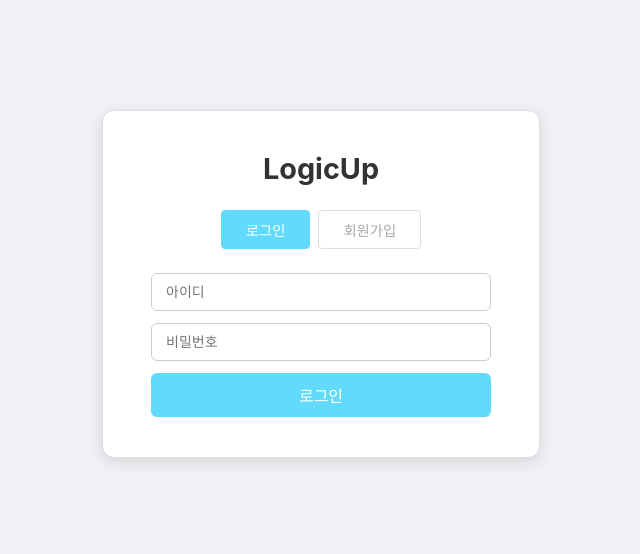
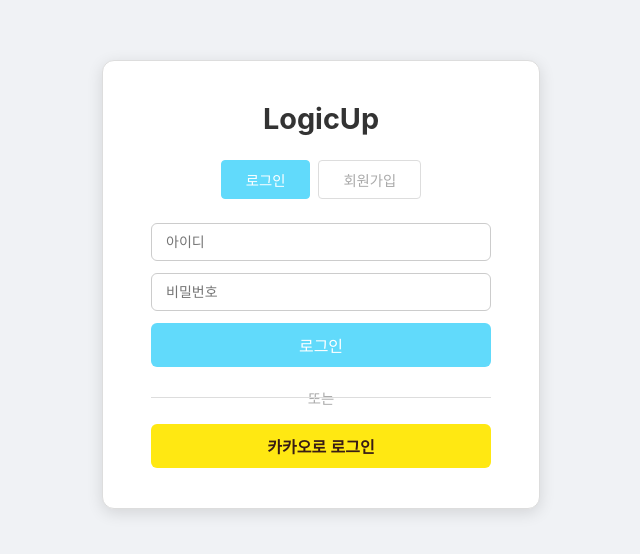
Before and after one commit to LLogicUp/LogicUp, a React (Create React App) app in the folder frontend/: page / in a window 1280 px wide. Shown: the part 116-670 px from the top of the page, without its empty margins (319-959 px from the left). Built offline with nearby package versions, Linux system fonts and the light colour scheme; no server answers.

Commit message:
으아아

```diff
--- a/frontend/public/index.html
+++ b/frontend/public/index.html
@@ -25,6 +25,7 @@
       Learn how to configure a non-root public URL by running `npm run build`.
     -->
     <title>React App</title>
+    <script src="https://developers.kakao.com/sdk/js/kakao.min.js"></script>
   </head>
   <body>
     <noscript>You need to enable JavaScript to run this app.</noscript>
--- a/frontend/src/App.css
+++ b/frontend/src/App.css
@@ -671,3 +671,51 @@
 .history-back-btn:hover {
   text-decoration: underline;
 }
+
+/* ─── 카카오 로그인 ─── */
+.auth-divider {
+  text-align: center;
+  color: var(--text-secondary, #aaa);
+  font-size: 0.9rem;
+  margin: 20px 0 16px;
+  position: relative;
+}
+
+.auth-divider::before {
+  content: '';
+  position: absolute;
+  top: 50%;
+  left: 0;
+  right: 0;
+  height: 1px;
+  background-color: var(--border-color, #ddd);
+  z-index: 0;
+}
+
+.auth-divider {
+  z-index: 1;
+  background-color: var(--bg-card, #ffffff);
+  padding: 0 8px;
+}
+
+.kakao-login-btn {
+  width: 100%;
+  padding: 10px;
+  background-color: #ffe812;
+  color: #381c15;
+  border: none;
+  border-radius: 6px;
+  font-size: 1rem;
+  font-weight: 600;
+  cursor: pointer;
+  transition: background-color 0.2s ease;
+}
+
+.kakao-login-btn:hover:not(:disabled) {
+  background-color: #ffd700;
+}
+
+.kakao-login-btn:disabled {
+  opacity: 0.5;
+  cursor: not-allowed;
+}
--- a/frontend/src/App.tsx
+++ b/frontend/src/App.tsx
@@ -5,7 +5,7 @@
 import HintPanel, { type Hint } from './components/HintPanel';
 import HistoryPage from './components/HistoryPage';
 import AuthPanel from './components/AuthPanel';
-import { getToken, clearToken, authHeaders } from './api/auth';
+import { getToken, clearToken, authHeaders, kakaoLogin } from './api/auth';
 import './App.css';
 
 function getUserid(): string {
@@ -32,6 +32,25 @@
     const handler = (e: MediaQueryListEvent) => setIsDark(e.matches);
     mq.addEventListener('change', handler);
     return () => mq.removeEventListener('change', handler);
+  }, []);
+
+  // 카카오 로그인 콜백 처리
+  useEffect(() => {
+    const params = new URLSearchParams(window.location.search);
+    const code = params.get('code');
+    if (code) {
+      kakaoLogin(code)
+        .then(() => {
+          window.history.replaceState({}, document.title, window.location.pathname);
+          const t = getToken();
+          setToken(t);
+          setUserid(getUserid());
+        })
+        .catch((err) => {
+          console.error('카카오 로그인 실패:', err);
+          window.history.replaceState({}, document.title, window.location.pathname);
+        });
+    }
   }, []);
 
   const [token, setToken] = useState<string | null>(() => getToken());
--- a/frontend/src/api/auth.ts
+++ b/frontend/src/api/auth.ts
@@ -51,3 +51,24 @@
     throw new Error(extractErrorMessage(err.detail, '회원가입에 실패했습니다.'));
   }
 }
+
+export async function kakaoLogin(code: string): Promise<void> {
+  const res = await fetch('http://localhost:8000/auth/kakao', {
+    method: 'POST',
+    headers: { 'Content-Type': 'application/json' },
+    body: JSON.stringify({ code }),
+  });
+  if (!res.ok) {
+    const err = await res.json();
+    throw new Error(extractErrorMessage(err.detail, '카카오 로그인에 실패했습니다.'));
+  }
+  const data = await res.json();
+  setToken(data.access_token);
+}
+
+export function initKakao(clientId: string): void {
+  const kakao = (window as any).Kakao;
+  if (kakao && !kakao.isInitialized()) {
+    kakao.init(clientId);
+  }
+}
--- a/frontend/src/components/AuthPanel.tsx
+++ b/frontend/src/components/AuthPanel.tsx
@@ -1,5 +1,5 @@
-import { useState } from 'react';
-import { login, register } from '../api/auth';
+import { useState, useEffect } from 'react';
+import { login, register, kakaoLogin, initKakao } from '../api/auth';
 
 interface AuthPanelProps {
   onLogin: () => void;
@@ -13,6 +13,10 @@
   const [password, setPassword] = useState('');
   const [error, setError] = useState('');
   const [loading, setLoading] = useState(false);
+
+  useEffect(() => {
+    initKakao(process.env.REACT_APP_KAKAO_CLIENT_ID || '');
+  }, []);
 
   const handleSubmit = async (e: React.FormEvent) => {
     e.preventDefault();
@@ -31,6 +35,18 @@
     } finally {
       setLoading(false);
     }
+  };
+
+  const handleKakaoLogin = () => {
+    setError('');
+    const kakao = (window as any).Kakao;
+    if (!kakao) {
+      setError('카카오 SDK를 로드할 수 없습니다. 잠시 후 다시 시도해주세요.');
+      return;
+    }
+    kakao.Auth.authorize({
+      redirectUri: process.env.REACT_APP_KAKAO_REDIRECT_URI,
+    });
   };
 
   return (
@@ -71,6 +87,15 @@
             {loading ? '처리 중...' : mode === 'login' ? '로그인' : '회원가입'}
           </button>
         </form>
+        <div className="auth-divider">또는</div>
+        <button
+          type="button"
+          className="kakao-login-btn"
+          onClick={handleKakaoLogin}
+          disabled={loading}
+        >
+          카카오로 로그인
+        </button>
       </div>
     </div>
   );
```
Also changed, not shown: 1 other file (tests, documents, lock files or other folders).
